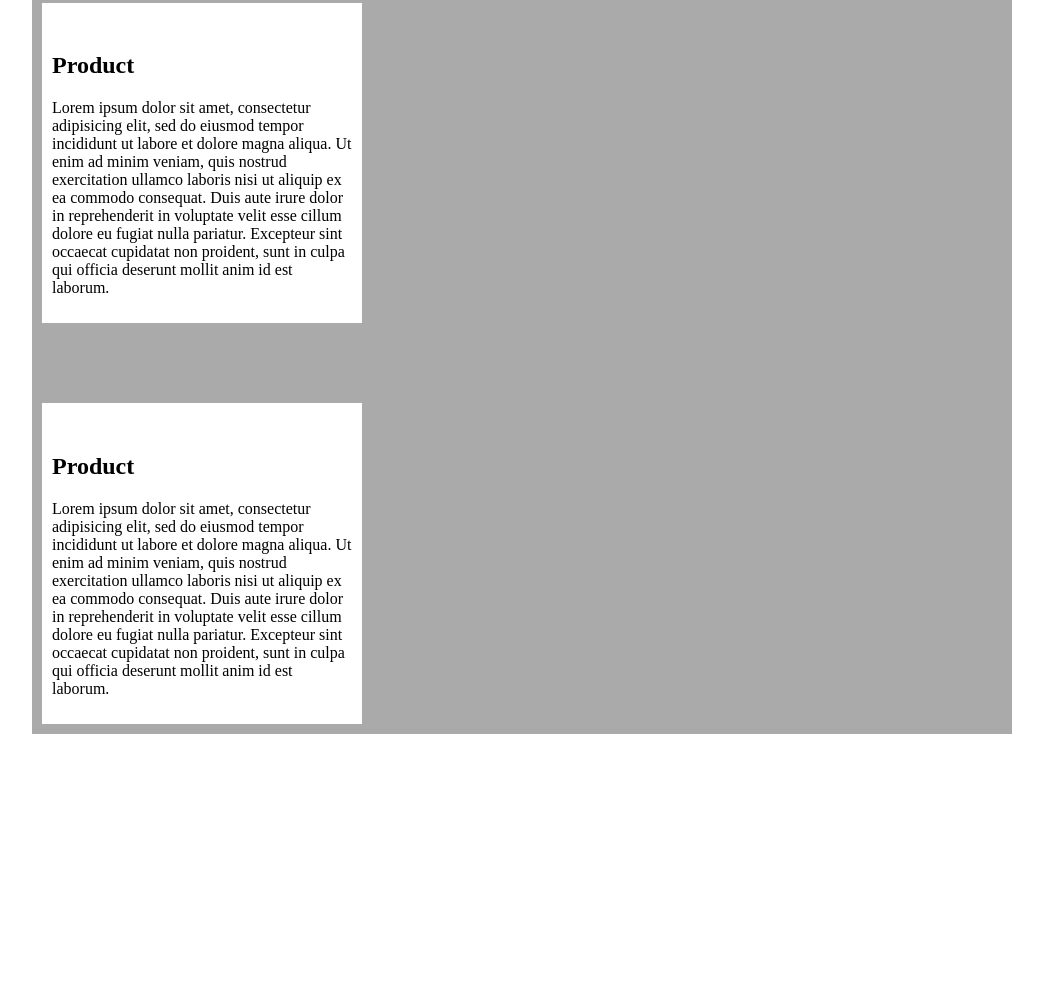
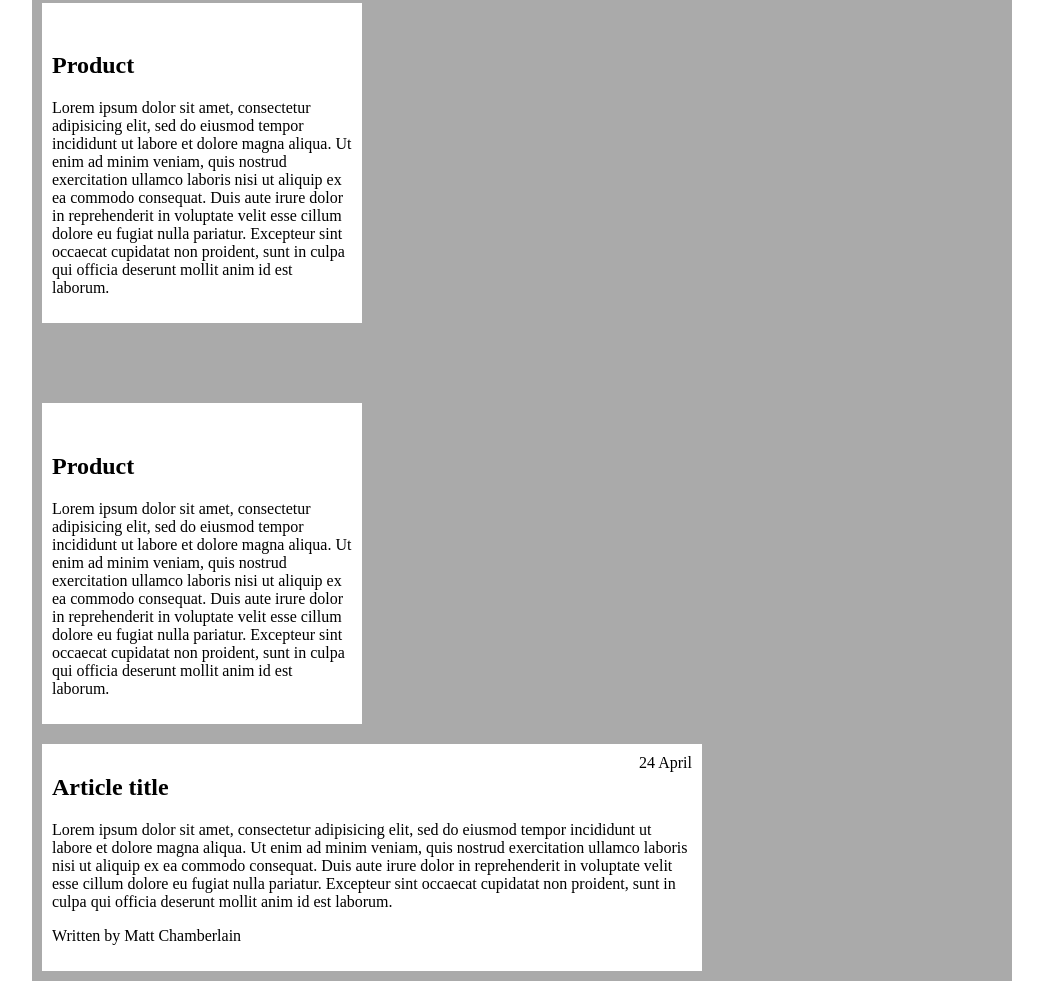
Before and after one commit to MattChambo/Fixednav, a plain HTML site: page index.html in a window 1280 px wide. Shown: the part 1295-2284 px from the top of the page, without its empty margins (118-1161 px from the left). Before the commit the page ends 2037 px from the top, so only its background shows below. Drawn offline with Linux system fonts and the light colour scheme; placeholder pictures from the web are drawn by us.

Commit message:
Add article with time

```diff
--- a/css/styles.css
+++ b/css/styles.css
@@ -62,3 +62,17 @@ main {
 	border-radius: 50%;
 	box-shadow: 0 3px 10px 0 rgba(0,0,0,.5);
 }
+
+.post {
+	background-color: white;
+	width: 66.666%;
+	padding: 10px;
+	margin-top: 20px;
+	position: relative;
+}
+
+.post time {
+	position: absolute;
+	right: 10px;
+	top: 10px;
+}
--- a/index.html
+++ b/index.html
@@ -96,6 +96,24 @@
 				proident, sunt in culpa qui officia deserunt mollit anim id est laborum.</p>
 			</div>
 
+			<article class="post">
+				<header>
+					<h1>Article title</h1>
+					<time>24 April</time>
+				</header>
+
+				<p>Lorem ipsum dolor sit amet, consectetur adipisicing elit, sed do eiusmod
+				tempor incididunt ut labore et dolore magna aliqua. Ut enim ad minim veniam,
+				quis nostrud exercitation ullamco laboris nisi ut aliquip ex ea commodo
+				consequat. Duis aute irure dolor in reprehenderit in voluptate velit esse
+				cillum dolore eu fugiat nulla pariatur. Excepteur sint occaecat cupidatat non
+				proident, sunt in culpa qui officia deserunt mollit anim id est laborum.</p>
+
+				<footer>
+					<p>Written by Matt Chamberlain</p>
+				</footer>
+			</article>
+
 		</main>
 
 
```
